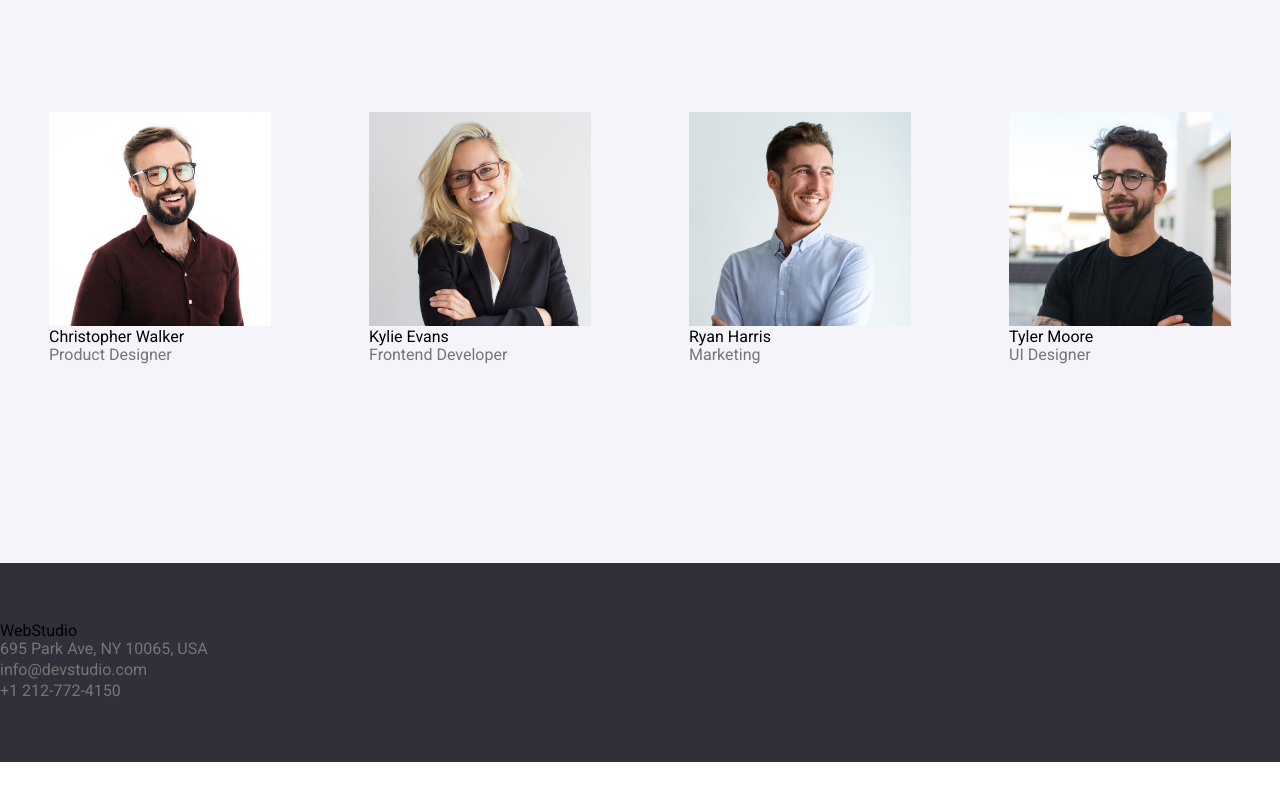
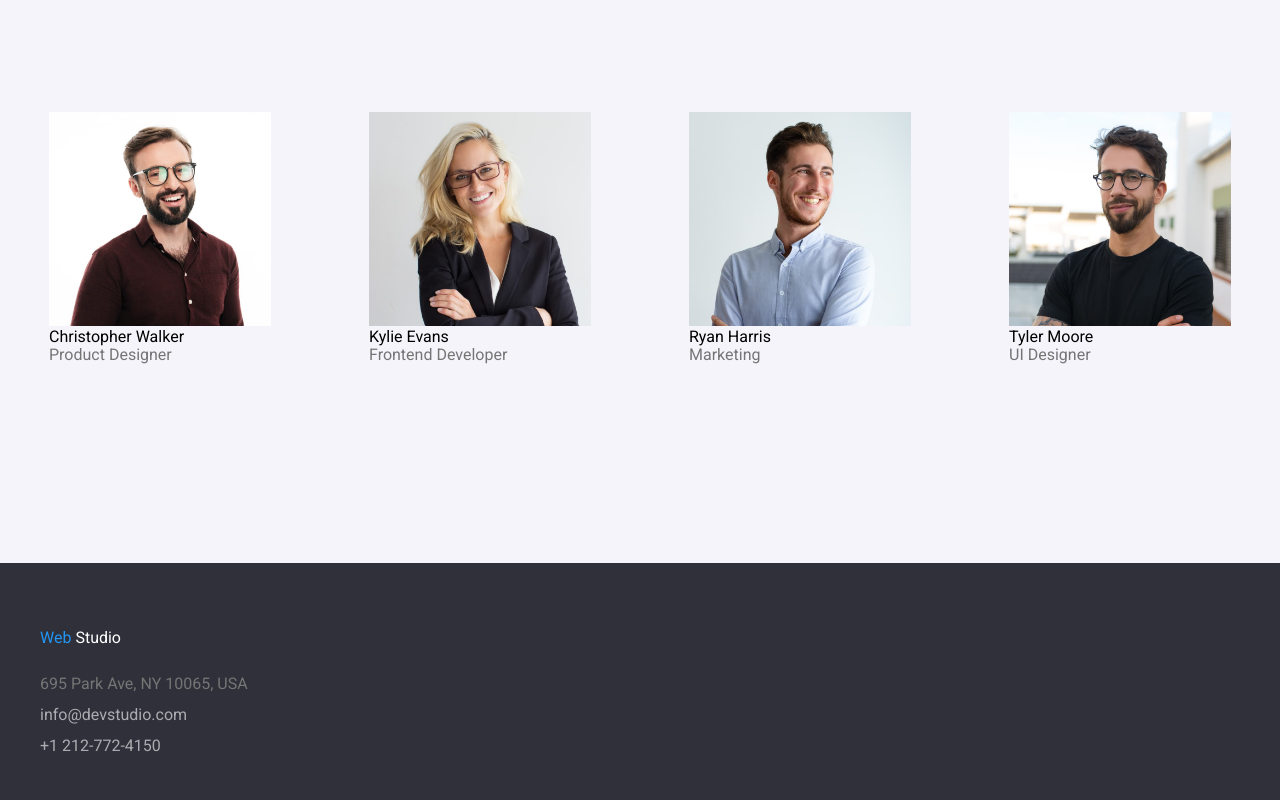
Before and after one commit to Andyoase/goit-markup-hw-03, a plain HTML site: page index.html in a window 1280 px wide. Shown: the part 1518-2318 px from the top of the page. Before the commit the page ends 2280 px from the top, so only its background shows below. Drawn offline with Linux system fonts and the light colour scheme.

Commit message:
Update index

```diff
--- a/index.html
+++ b/index.html
@@ -102,14 +102,20 @@
     </section>
 </main>
 
-
 <footer>
-    <span>WebStudio</span>
-    <address>
-        <p><b>695 Park Ave, NY 10065, USA</b></p>
-        <p>info@devstudio.com</p>
-        <p>+1 212-772-4150</p>
-    </address>
+    <div class="footer-container container">
+        <div class="logo-container">
+            <p>
+                <span class="footer-logo-text"><span class="text-blue">Web</span>
+                    <span class="text-white">Studio</span></span>
+            </p>
+        </div>
+        <address>
+            <p><b>695 Park Ave, NY 10065, USA</b></p>
+        </address>
+        <p><a href="mailto:info@devstudio.com">info@devstudio.com</a></p>
+        <p><a href="tel:+1 212-772-4150">+1 212-772-4150</a></p>
+    </div>
 </footer>
 </body>
 
```
